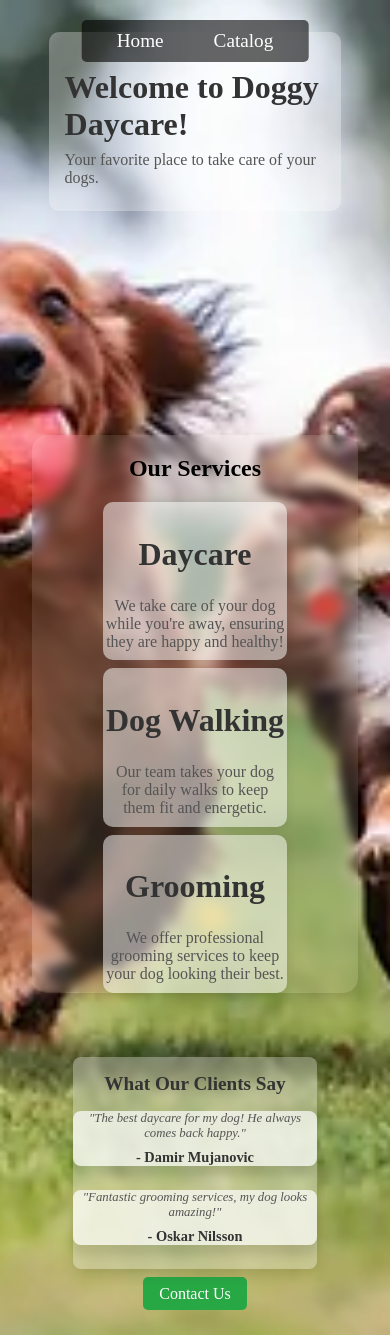
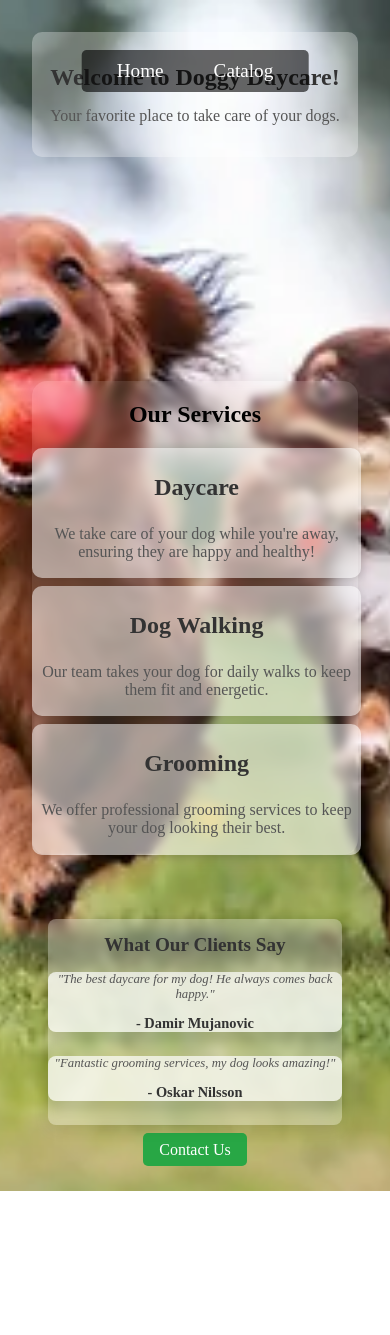
Before and after one commit to IrfanS01/DoggyD, a React (Vite) app: page /DoggyD/ in a window 390 px wide. After the commit the page ends 1191 px from the top, so only its background shows below. Built offline with nearby package versions, Linux system fonts and the light colour scheme.

Commit message:
dogdetail

```diff
--- a/src/Components/Catalog/Catalog.css
+++ b/src/Components/Catalog/Catalog.css
@@ -27,10 +27,23 @@
 /* Postavi grid layout za kartice pasa */
 .dog-grid {
     display: grid;
-    grid-template-columns: repeat(4, 1fr); /* Grid će imati 4 kolone */
+    grid-template-columns: repeat(4, 1fr); /* Grid za 4 kolone */
     gap: 20px;
     margin-top: 2rem;
-}
+  }
+
+  /* Media queries za mobilne uređaje */
+  @media (max-width: 768px) {
+    .dog-grid {
+      grid-template-columns: repeat(2, 1fr); /* Grid za 2 kolone na manjim ekranima */
+    }
+  }
+
+  @media (max-width: 480px) {
+    .dog-grid {
+      grid-template-columns: 1fr; /* Grid za 1 kolonu na vrlo malim ekranima */
+    }
+  }
 
 /* Stil za kartice pasa */
 .dog-card {
--- a/src/Components/DogDetails/DogDetails.css
+++ b/src/Components/DogDetails/DogDetails.css
@@ -4,61 +4,82 @@
   flex-direction: column;
   align-items: center;
   padding: 2rem;
-    background-color: #f7f7f7; /* Lagano siva pozadina */
+  background-image: url('/images/my-background.jpg'); /* Pozadinska slika */
+  background-size: cover;
+  background-position: center;
+  background-repeat: no-repeat;
+  min-height: 100vh; /* Osigurava da pozadina pokriva cijelu visinu ekrana */
 }
 
-  /* Kartica za detalje psa */
-  .dog-details-card {
-    background-color: white;
+/* Wrapper za sliku i informacije o psu */
+.dog-details-wrapper {
+  display: flex;
+  flex-direction: row;
+  align-items: flex-start;
+  justify-content: center;
+  gap: 2rem; /* Razmak između slike i informacija */
+  max-width: 1200px; /* Maksimalna širina */
+  width: 100%;
+  padding: 2rem;
+  background-color: rgba(255, 255, 255, 0.6); /* Blago prozirna pozadina */
   border-radius: 10px;
   box-shadow: 0 4px 8px rgba(0, 0, 0, 0.1);
-    padding: 2rem;
-    margin-bottom: 2rem;
-    text-align: center;
-    max-width: 600px;
-    width: 100%;
 }
 
-  /* Stil za sliku psa */
-  .dog-image {
-    width: 100%;
+/* Stil za veću sliku psa */
+.dog-image-large {
+  width: 50%; /* Povećava sliku na pola širine kartice */
   height: auto;
-    max-width: 300px;
   border-radius: 10px;
-    margin-bottom: 1rem;
   box-shadow: 0 4px 8px rgba(0, 0, 0, 0.2);
 }
 
-  /* Kartica za informacije o vlasniku */
-  .owner-details-card {
-    background-color: white;
-    border-radius: 10px;
-    box-shadow: 0 4px 8px rgba(0, 0, 0, 0.1);
-    padding: 2rem;
-    max-width: 600px;
-    width: 100%;
-    text-align: left;
+/* Stil za informacije o psu */
+.dog-info {
+  width: 50%;
 }
 
 /* Stil za naslove */
-  h1 {
-    font-size: 2rem;
+.dog-info h1 {
+  font-size: 2.5rem;
   margin-bottom: 0.5rem;
 }
 
-  h3 {
+.dog-info h3 {
   font-size: 1.5rem;
   margin-bottom: 1rem;
 }
 
 /* Stil za tekstualne informacije */
-  p {
+.dog-info p {
   font-size: 1.2rem;
   color: #333;
   margin: 0.5rem 0;
 }
 
 /* Stil za jače naglašeni tekst */
-  strong {
+.dog-info strong {
   font-weight: bold;
 }
+
+/* Stil za karticu s informacijama o vlasniku */
+.owner-details {
+  margin-top: 2rem;
+  background-color: rgba(255, 255, 255, 0.4); /* Blago prozirna pozadina */
+  padding: 1rem;
+  border-radius: 10px;
+  box-shadow: 0 2px 4px rgba(0, 0, 0, 0.2);
+}
+
+/* Stil za dugme "Back to Catalog" */
+.back-button {
+  margin-top: 2rem;
+  padding: 0.8rem 1.5rem;
+  background-color: #007bff;
+  color: white;
+  border: none;
+  border-radius: 5px;
+  font-size: 1rem;
+  cursor: pointer;
+  transition: background-color 0.3s ease;
+}
--- a/src/Components/DogDetails/DogDetails.jsx
+++ b/src/Components/DogDetails/DogDetails.jsx
@@ -1,12 +1,13 @@
 import React, { useEffect, useState } from 'react';
-import { useParams } from 'react-router-dom';
-import './DogDetails.css'; // Ispravan naziv CSS-a
+import { useParams, useNavigate } from 'react-router-dom';
+import './DogDetails.css';
 
 function DogDetails() {
   const { id } = useParams();
   const [dog, setDog] = useState(null);
   const [loading, setLoading] = useState(true);
   const [error, setError] = useState(null);
+  const navigate = useNavigate();
 
   useEffect(() => {
     fetch('https://api.jsonbin.io/v3/b/66ea6857e41b4d34e4325758')
@@ -36,22 +37,29 @@ function DogDetails() {
 
   return (
     <div className="dog-details-container">
-      <div className="dog-details-card">
-        <img src={dog.img} alt={dog.name} className="dog-image" />
+      <div className="dog-details-wrapper">
+        <img src={dog.img} alt={dog.name} className="dog-image-large" />
+
+        <div className="dog-info">
           <h1>{dog.name}</h1>
           <p><strong>Breed:</strong> {dog.breed}</p>
           <p><strong>Sex:</strong> {dog.sex}</p>
           {dog.age && <p><strong>Age:</strong> {dog.age} years</p>}
           {dog.chipNumber && <p><strong>Chip Number:</strong> {dog.chipNumber}</p>}
-      </div>
-
           {dog.owner && (
-        <div className="owner-details-card">
+            <div className="owner-details">
               <h3>Owner Information</h3>
               <p><strong>Name:</strong> {dog.owner.name} {dog.owner.lastName}</p>
               <p><strong>Phone Number:</strong> {dog.owner.phoneNumber}</p>
             </div>
           )}
+
+          {/* Dugme za povratak na katalog */}
+          <button onClick={() => navigate('/catalog')} className="back-button">
+            Back to Catalog
+          </button>
+        </div>
+      </div>
     </div>
   );
 }
--- a/src/Components/Home/Home.css
+++ b/src/Components/Home/Home.css
@@ -13,7 +13,7 @@ body, html {
   min-height: 100vh;
   display: flex;
   flex-direction: column;
-  justify-content: flex-start; /* Premješta sadržaj na vrh */
+  justify-content: center; /* Premješta sadržaj na vrh */
   align-items: center;
   padding: 2rem;
 }
@@ -24,7 +24,8 @@ body, html {
   padding: 1rem; /* Smanjen padding */
   border-radius: 10px;
   width: 80%;
-  max-width: 500px;
+  max-width: 600px;
+  text-align: center;
   margin-bottom: 5rem; /* Manji razmak između sekcija */
 }
 
@@ -164,3 +165,47 @@ body, html {
 .contact-button:hover {
   background-color: #218838;
 }
+/* Media queries za mobilne uređaje */
+@media (max-width: 768px) {
+  .home-content {
+    width: 90%; /* Prilagodi širinu za mobilne uređaje */
+  }
+
+  .services-list {
+    flex-direction: column; /* Prikaz usluga u jednom stupcu na manjim ekranima */
+  }
+
+  .service-item {
+    width: 100%; /* Povećaj širinu svake usluge za mobilne uređaje */
+  }
+
+  .testimonials-section {
+    width: 90%; /* Prilagodi širinu testimonial sekcije */
+  }
+}
+
+@media (max-width: 480px) {
+  .home-title {
+    font-size: 1.5rem; /* Smanji font veličinu na najmanjim ekranima */
+  }
+
+  .home-description {
+    font-size: 1rem;
+  }
+
+  .service-item h3 {
+    font-size: 1.5rem; /* Smanji font veličinu za usluge na najmanjim ekranima */
+  }
+
+  .testimonial p {
+    font-size: 0.8rem;
+  }
+
+  .testimonial span {
+    font-size: 0.9rem;
+  }
+
+  .contact-button {
+    padding: 0.5rem 1rem; /* Prilagodi veličinu dugmeta na najmanjim ekranima */
+  }
+}
--- a/src/Components/Navbar/Navbar.css
+++ b/src/Components/Navbar/Navbar.css
@@ -3,7 +3,7 @@
 /* Cijela navigacija */
 .navbar {
     position: absolute; /* Pozicionira navbar preko pozadinske slike */
-    top: 20px; /* Neće biti zalijepljen za vrh stranice */
+    top: 50px; /* Neće biti zalijepljen za vrh stranice */
     left: 50%;
     transform: translateX(-50%); /* Centriramo navigaciju */
     z-index: 10; /* Osigurava da je iznad pozadinske slike */
```
Lines whose indentation alone changed are shown as unchanged.
